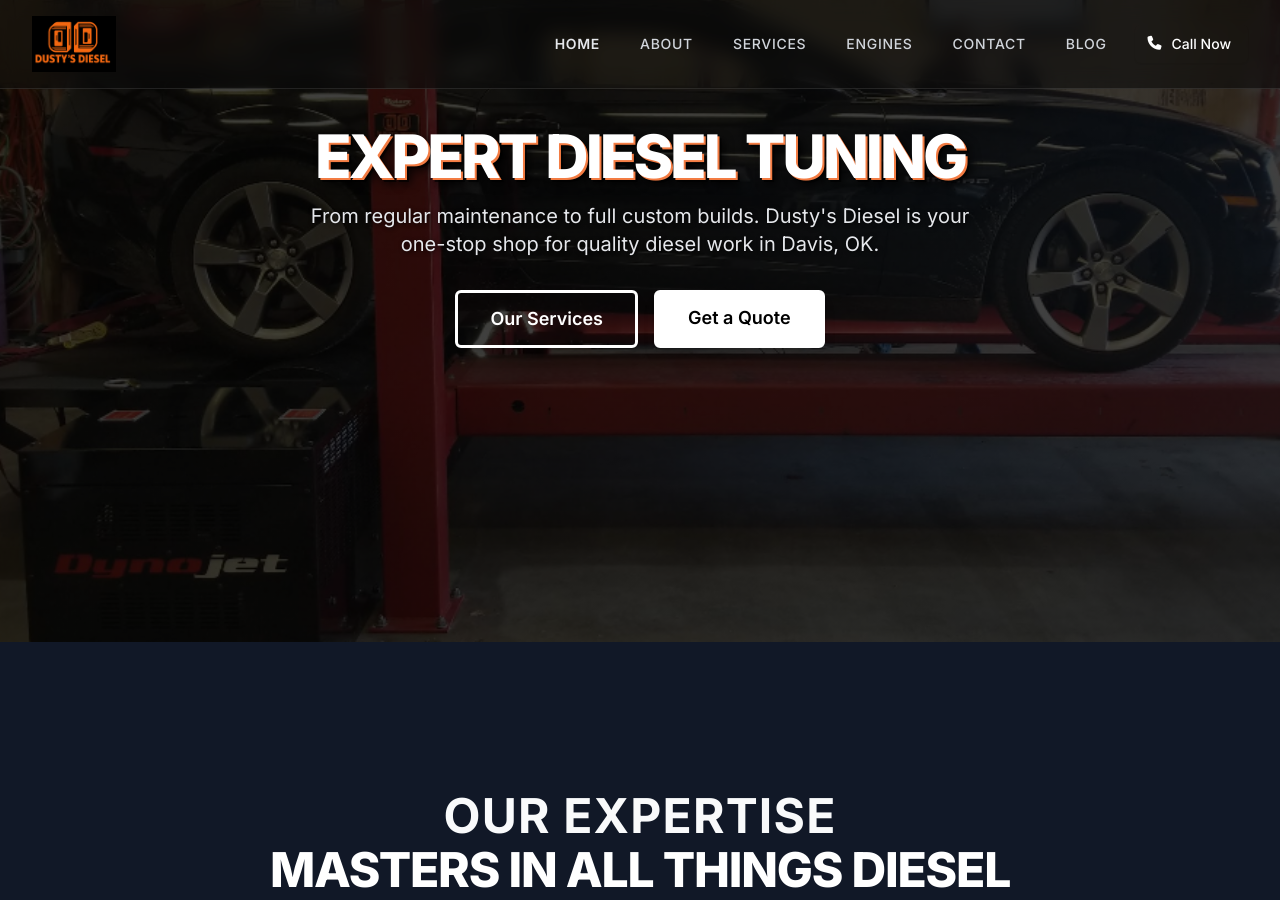
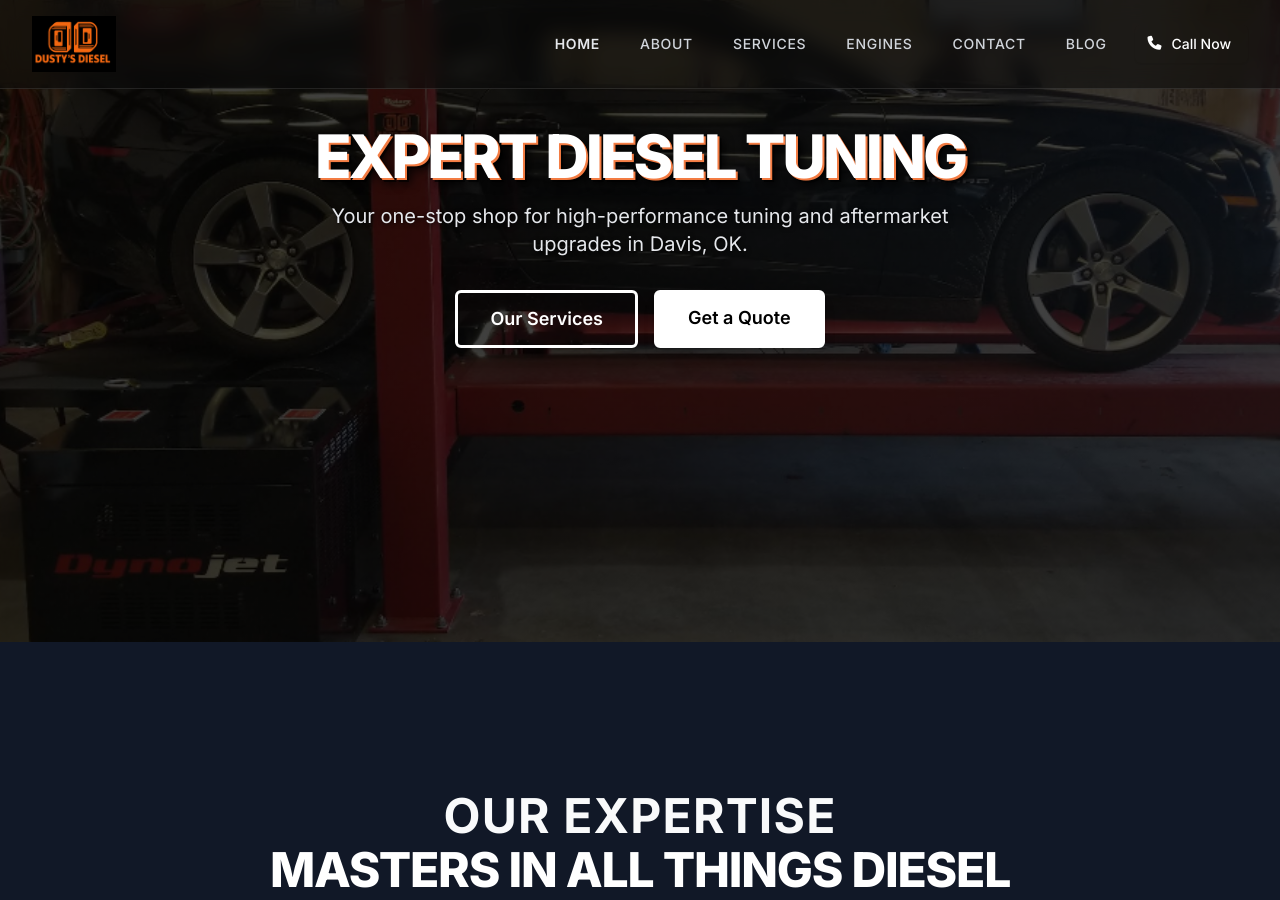
Before and after one commit to JamesBrownR/Dusty-s-Diesel, a Jekyll site: the page built from index.html, in a window 1280 px wide and 900 px high, scrolled down 257 px. Built offline with Jekyll 4.4.1, drawn with Linux system fonts in a browser that asks for light colours; nearby versions of some CDN libraries; some of the changed text lies outside the part shown.

Commit message:
Update index.html

```diff
--- a/index.html
+++ b/index.html
@@ -11,7 +11,7 @@
             EXPERT DIESEL TUNING
         </h1>
        <p class="mt-4 max-w-2xl mx-auto text-lg sm:text-xl text-gray-200" style="text-shadow: 1px 1px 4px rgba(0,0,0,0.8);">
-            From regular maintenance to full custom builds. Dusty's Diesel is your one-stop shop for quality diesel work in Davis, OK.
+    Your one-stop shop for high-performance tuning and aftermarket upgrades in Davis, OK.
 </p>
         <div class="mt-8 flex flex-col sm:flex-row gap-4 justify-center">
             <a href="{{ site.baseurl }}/services" class="inline-block px-8 py-3 text-lg font-semibold rounded-md shadow-lg text-white bg-brand-red hover:bg-opacity-80 transition-all duration-300 transform hover:scale-105 focus-ring" style="border-color: #ffffff; border-width: medium;">
@@ -47,11 +47,11 @@
 <div class="service-card">
     <div class="p-10">
         <div class="flex items-center justify-center h-16 w-16 rounded-md bg-brand-red text-white">
-                        <i class="fa-solid fa-truck-monster text-3xl"></i>
+            <i class="fa-solid fa-box-open text-3xl"></i>
         </div>
-                    <h3 class="mt-8 text-2xl font-bold text-white">Engine Repair & Builds</h3>
-                    <p class="mt-6 text-lg text-gray-400">From diagnostics and head gaskets to full custom engine builds. We do it all.</p>
-                    <a href="{{ site.baseurl }}/engines" class="mt-8 inline-block text-brand-red text-lg font-medium hover:text-opacity-80 transition-colors">Our Engines &rarr;</a>
+        <h3 class="mt-8 text-2xl font-bold text-white">Premium Parts Dealer</h3>
+        <p class="mt-6 text-lg text-gray-400">We are an authorized dealer for the industry's best brands. Upgrade your rig with FASS Fuel Systems, S&B Filters, and EZ-Lynk.</p>
+        <a href="{{ site.baseurl }}/contact#quote" class="mt-8 inline-block text-brand-red text-lg font-medium hover:text-opacity-80 transition-colors">Get a Quote for Parts →</a>
     </div>
 </div>
             <!-- Service 3 -->
@@ -60,6 +60,26 @@
     </div>
 </section>
 
+<section class="py-12 bg-gray-800 border-t border-gray-700">
+    <div class="container mx-auto max-w-7xl px-4 sm:px-6 lg:px-8">
+        <div class="text-center mb-8">
+            <h3 class="text-lg font-semibold text-gray-400 uppercase tracking-wider">Authorized Dealer For</h3>
+        </div>
+        <div class="flex flex-wrap justify-center items-center gap-12 md:gap-20 opacity-80 grayscale hover:grayscale-0 transition-all duration-500">
+            <div class="w-40 h-auto flex items-center justify-center">
+                <img src="{{ site.baseurl }}/Pics/FASS.webp" alt="FASS Fuel Systems" class="max-h-16 w-auto">
+            </div>
+
+            <div class="w-40 h-auto flex items-center justify-center">
+                <img src="{{ site.baseurl }}/Pics/EZLYNK.webp" alt="EZ Lynk" class="max-h-16 w-auto">
+            </div>
+
+            <div class="w-40 h-auto flex items-center justify-center">
+                <img src="{{ site.baseurl }}/Pics/S&B.webp" alt="S&B Filters" class="max-h-16 w-auto">
+            </div>
+        </div>
+    </div>
+</section>
 <!-- Why Choose Us -->
 <section class="py-16 sm:py-24 bg-brand-dark animate-on-scroll">
     <div class="container mx-auto max-w-7xl px-4 sm:px-6 lg:px-8">
```
Also changed, not shown: other parts of index.html (+1 -1 lines). Lines whose indentation alone changed are shown as unchanged.
